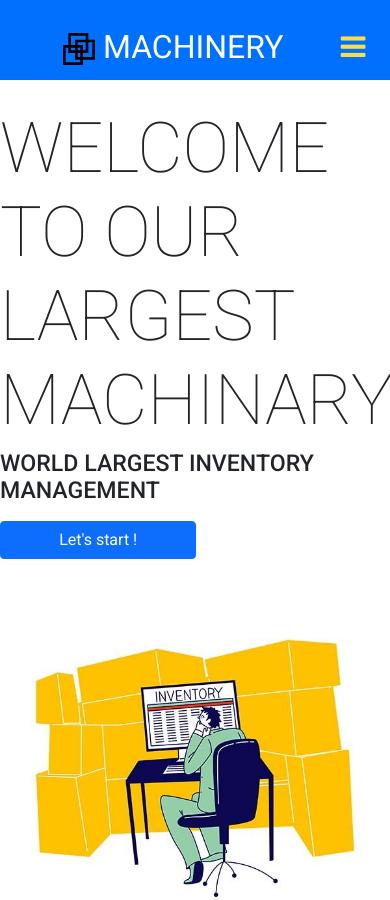
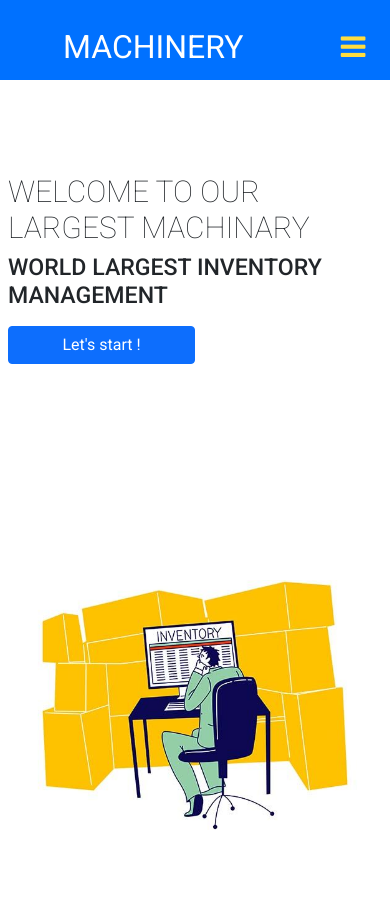
Before and after one commit to Imran-2022/INVENTORY-MANAGEMENT-CLIENT, a React (Create React App) app: page / in a window 390 px wide. Shown: the top 900 px of the page. Built offline with nearby package versions, Linux system fonts and the light colour scheme; no server answers.

Commit message:
make home page responsive

```diff
--- a/src/Auth/SignIn/SignUp.js
+++ b/src/Auth/SignIn/SignUp.js
@@ -73,7 +73,7 @@ const SignUp = () => {
                     <h3>Sign Up</h3>
                     <div className="form-group">
                         <label>Your Name</label>
-                        <input ref={userName} type="text" className="form-control" placeholder="Enter name" autoFocus={true} />
+                        <input ref={userName} type="text" className="form-control" placeholder="Enter name" />
                     </div>
                     <div className="form-group">
                         <label>Email address</label>
--- a/src/Components/FeactureCard.js
+++ b/src/Components/FeactureCard.js
@@ -4,16 +4,16 @@ import { Link } from 'react-router-dom';
 
 const FeactureCard = ({ data }) => {
     // console.log(data);
-    const { description, img, price, quantity, supplierName, title,_id } = data;
+    const { description, img, price, quantity, supplierName, title, _id } = data;
     return (
-        <Card style={{ width: '25rem' }}>
+        <Card style={{ maxWidth: '25rem' }}>
 
             <Card.Body>
                 <Card.Title>{title}</Card.Title>
                 <Card.Text>
                     {description.slice(0, 70)}...
                 </Card.Text>
-                <Card.Img variant="top" style={{height:'300px'}} src={img} />
+                <Card.Img variant="top" style={{ height: '300px' }} className="img-fluid" src={img} />
                 <div className='py-3 d-flex gap-3 flex-wrap justify-content-around align-items-center'>
                     <div>
                         <p>Quantity</p>
--- a/src/Pages/Home/Home.css
+++ b/src/Pages/Home/Home.css
@@ -6,3 +6,12 @@
     align-items: center;
     gap: 20px;
 }
+.home-d{
+    font-size: 60px;
+}
+
+@media screen and (max-width: 860px) {
+    .home-d {
+        font-size: 30px
+    }
+}
--- a/src/Pages/Home/Home.js
+++ b/src/Pages/Home/Home.js
@@ -4,9 +4,9 @@ import { Link } from "react-router-dom";
 
 const Home = () => {
     return (
-        <div className='home d-flex flex-wrap'>
+        <div className='home d-flex flex-wrap px-2'>
             <div className='home-details'>
-                <h2 style={{fontSize:'70px', fontWeight:'100'}}> WELCOME TO  OUR<br/> LARGEST MACHINARY </h2>
+                <h2 style={{ fontWeight:'100'}} className="home-d"> WELCOME TO  OUR<br/> LARGEST MACHINARY </h2>
                 <h3>WORLD LARGEST INVENTORY MANAGEMENT</h3>
                 <Link to="/add-items" className='btn btn-primary w-50 my-2'>Let's start !</Link>
             </div>
--- a/src/Pages/Main/Main.js
+++ b/src/Pages/Main/Main.js
@@ -6,12 +6,12 @@ import OurPartners from '../OurPartners/OurPartners';
 
 const Main = () => {
     return (
-        <>
+        <div>
             <Home />
             <FeactureInventory />\
             <ExtraFeature/>
             <OurPartners/>
-        </>
+        </div>
     );
 };
 
--- a/src/Shared/Navigation/Navigation.css
+++ b/src/Shared/Navigation/Navigation.css
@@ -105,6 +105,7 @@
     border-top: 1pxsolid #fff;
     position: absolute;
     top: 80px;
+    height: 100vh;
     left: -110%;
     opacity: 1;
     transition: all 0.5s ease;
--- a/src/Shared/Navigation/Navigation.js
+++ b/src/Shared/Navigation/Navigation.js
@@ -1,7 +1,6 @@
 import React, { useContext } from 'react';
 import { NavLink } from "react-router-dom";
 import "./Navigation.css"
-import { GrVirtualMachine } from 'react-icons/gr';
 import { Dropdown } from 'react-bootstrap';
 import { userContext } from '../../Context/Context';
 const Navigation = () => {
@@ -14,7 +13,7 @@ const Navigation = () => {
             <div className={click ? "main-container" : ""} onClick={() => Close()} />
             <nav className="navbar " onClick={e => e.stopPropagation()}>
                 <div className="nav-container">
-                    <NavLink to="/" className="nav-logo nav-links"><GrVirtualMachine /> MACHINERY</NavLink>
+                    <NavLink to="/" className="nav-logo nav-links"> MACHINERY</NavLink>
                     <ul className={click ? "nav-menu active" : "nav-menu"}>
                         <li className="nav-item">
                             <NavLink
```
